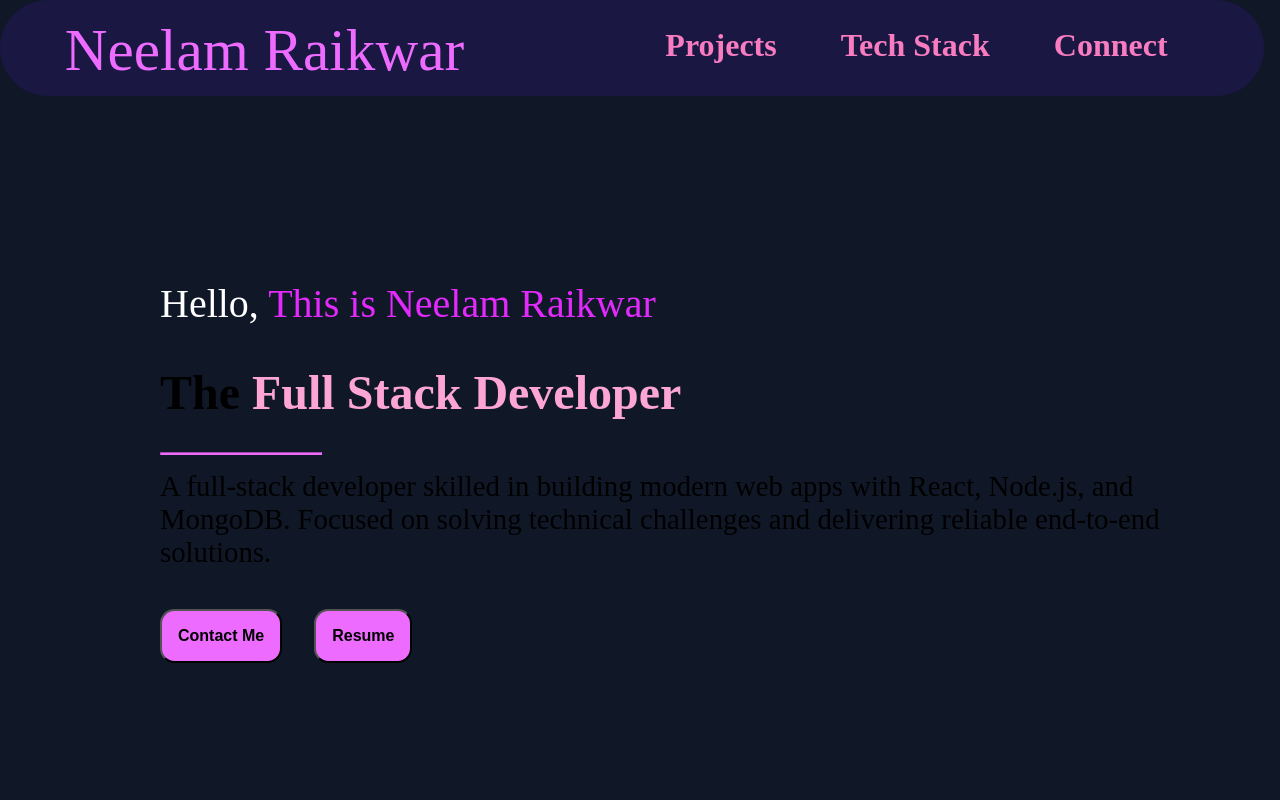
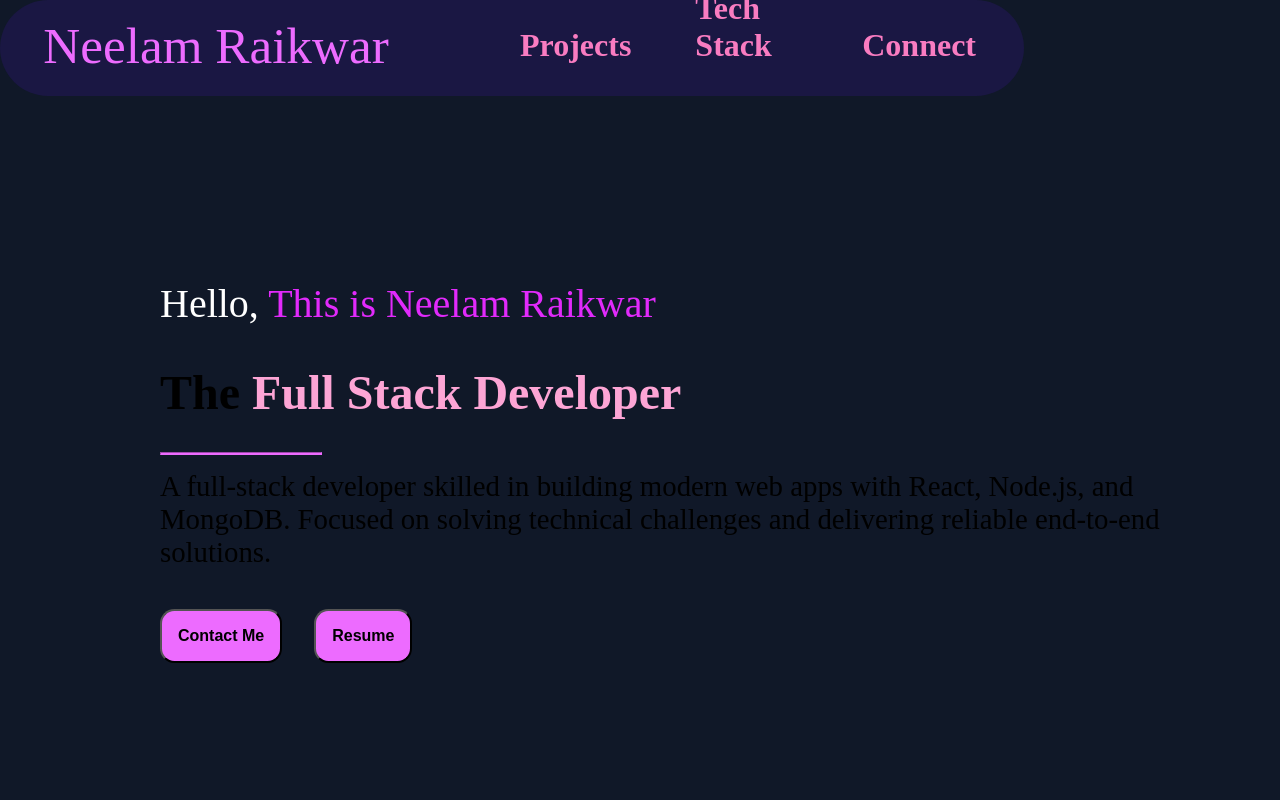
Before and after one commit to neelamraikwar9/neelam-raikwarPortfolio, a React (Vite) app: page / in a window 1280 px wide. Shown: the top 800 px of the page. Built offline with nearby package versions, Linux system fonts and the light colour scheme.

Commit message:
refactor: modified styles

```diff
--- a/src/App.css
+++ b/src/App.css
@@ -15,7 +15,8 @@
   height: 6rem;
   justify-content: space-around;
   position: fixed;
-  width: 79rem;
+  /* width: 79rem; */
+  width: 80%;
   background-color: oklch(23.796% 0.08037 281.459);
   border-radius: 3rem;
   padding-bottom: 0;
@@ -81,7 +82,7 @@
 
 
 .nameText {
-  font-size: 3.7rem;
+  font-size: 3.2rem;
   text-decoration: none;
   /* border: 1px solid gold;  */
 
--- a/src/App.jsx
+++ b/src/App.jsx
@@ -390,6 +390,7 @@ function App() {
               <div className="connectBoxes">
                 <a
                   href="https://x.com/Neelam92004"
+                  target="_blank"
                   alt="Twitter"
                   style={{ marginTop: "2rem" }}
                 >
```
